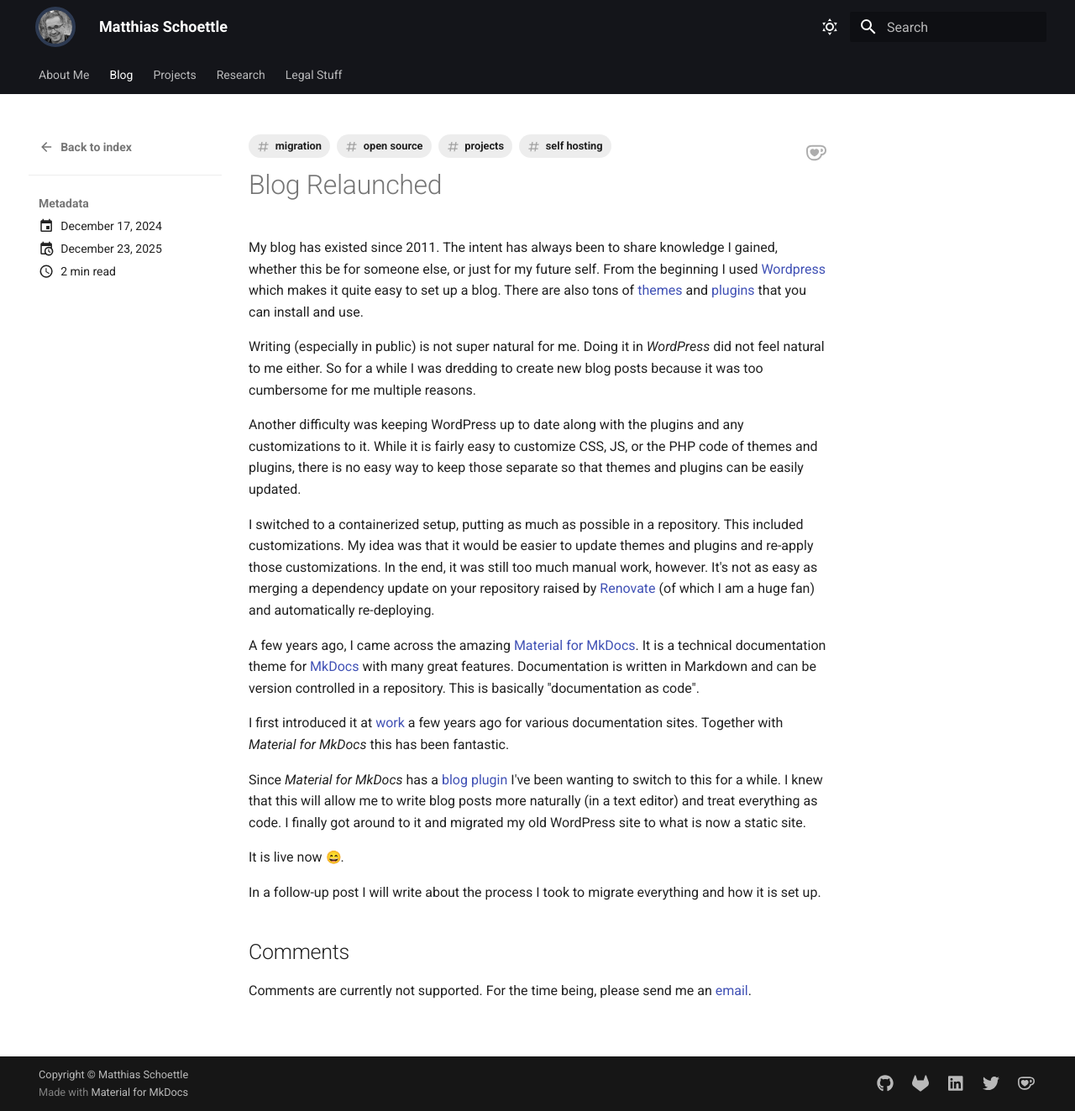
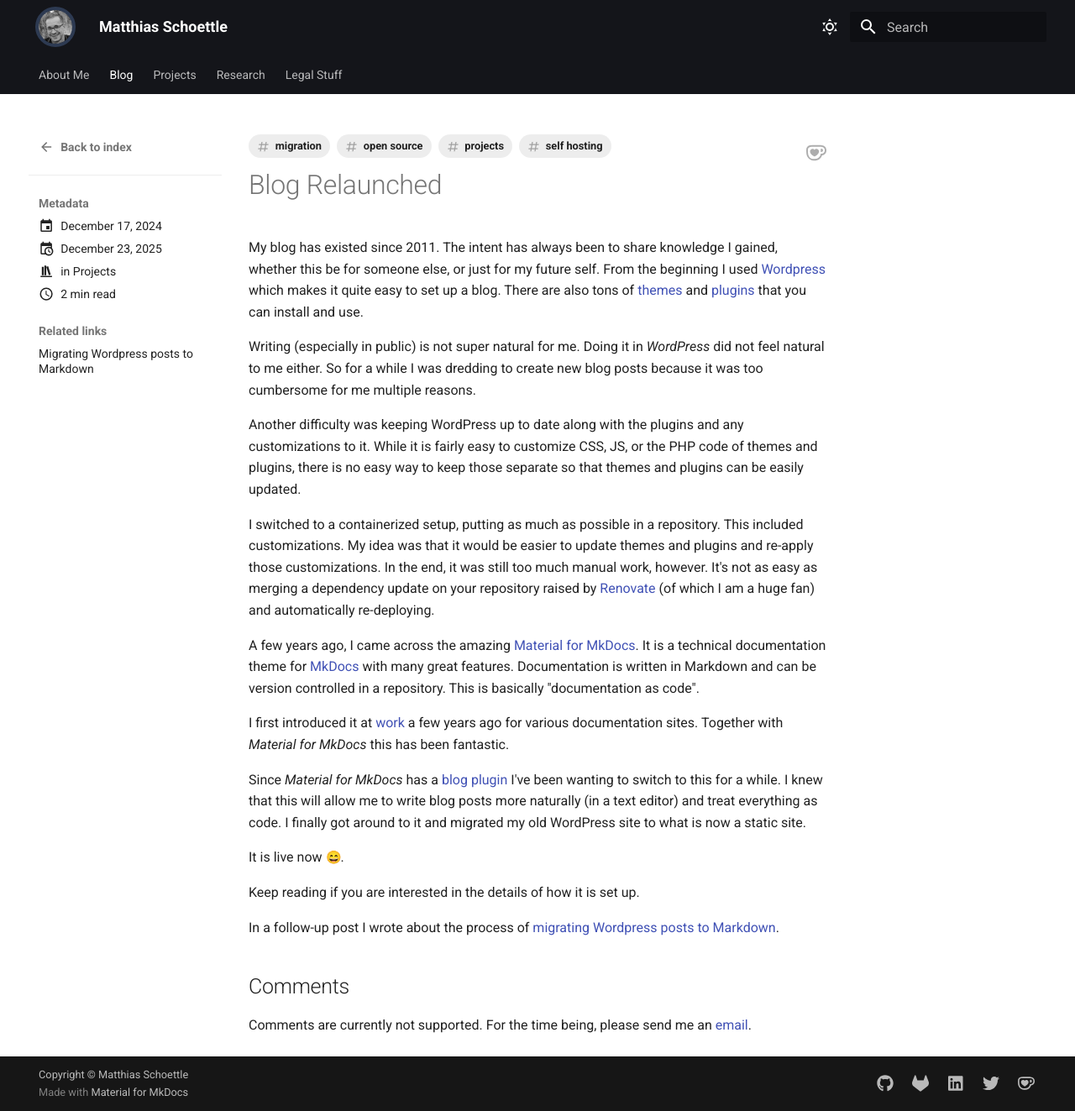
Before and after one commit to mschoettle/website, an MkDocs documentation site: the page built from docs/blog/posts/2024/blog-relaunched.md, in a window 1280 px wide and 1323 px high. Shown: the whole window at 84% size. Built offline with MkDocs 1.6.1 and Material for MkDocs 9.7.7, drawn with Linux system fonts in a browser that asks for light colours; emoji names are drawn with the system emoji font; plug-ins that fetch from the network failed and are left out.

Commit message:
add related links

```diff
--- a/docs/blog/posts/2024/blog-relaunched.md
+++ b/docs/blog/posts/2024/blog-relaunched.md
@@ -1,7 +1,11 @@
 ---
+categories:
+  - Projects
 date:
   created: 2024-12-17
   updated: 2025-12-23
+links:
+  - blog/posts/2025/migrate-wordpress-posts-markdown.md
 tags:
   - migration
   - open source
@@ -29,8 +33,6 @@
 In the end, it was still too much manual work, however.
 It's not as easy as merging a dependency update on your repository raised by [Renovate](https://docs.renovatebot.com) (of which I am a huge fan) and automatically re-deploying.
 
-<!-- more -->
-
 A few years ago, I came across the amazing [Material for MkDocs](https://squidfunk.github.io/mkdocs-material/).
 It is a technical documentation theme for [MkDocs](https://www.mkdocs.org/) with many great features.
 Documentation is written in Markdown and can be version controlled in a repository.
@@ -45,4 +47,8 @@
 
 It is live now :smile:.
 
-In a follow-up post I will write about the process I took to migrate everything and how it is set up.
+Keep reading if you are interested in the details of how it is set up.
+
+<!-- more -->
+
+In a follow-up post I wrote about the process of [migrating Wordpress posts to Markdown](../2025/migrate-wordpress-posts-markdown.md).
```
Also changed, not shown: docs/blog/posts/2025/migrate-wordpress-posts-markdown.md (+3 -1 lines).
